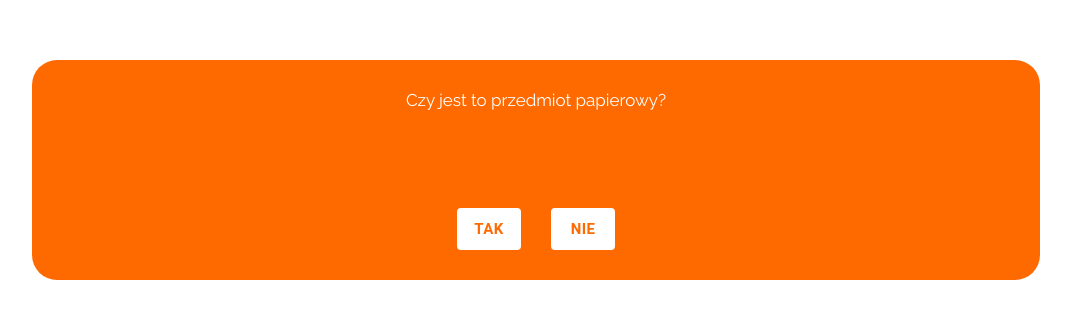
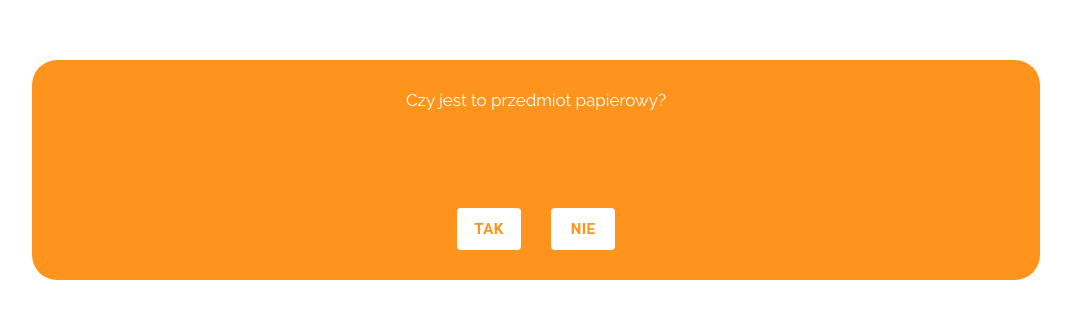
Before and after one commit to HackYeah-FTMS/hackyeah-frontend, a React (Create React App) app: page /questions in a window 1280 px wide. Shown: the part 238-556 px from the top of the page, without its empty margins (104-1175 px from the left). Built offline with nearby package versions, Linux system fonts and the light colour scheme.

Commit message:
Change orange color type

```diff
--- a/src/components/BorderBox.tsx
+++ b/src/components/BorderBox.tsx
@@ -3,7 +3,7 @@ import styled from "styled-components";
 const BorderBox = styled.div.attrs(() => ({}))`
   display: flex;
   flex-direction: column;
-  background-color: #ff6a00;
+  background-color: #FF941D;
   padding: 30px;
   border-radius: 25px;
   width: 75%;
--- a/src/pages/HomePage.tsx
+++ b/src/pages/HomePage.tsx
@@ -25,7 +25,7 @@ const HomePage = () => {
         <Button
           style={{
             background: "white",
-            color: "#ff6a00",
+            color: "#FF941D",
             fontWeight: "bold"
           }}
           onClick={() => history.push("/questions")}
--- a/src/pages/QuestionsPage.tsx
+++ b/src/pages/QuestionsPage.tsx
@@ -142,7 +142,7 @@ const QuestionsPage = () => {
           <Button
             style={{
               background: "white",
-              color: "#ff6a00",
+              color: "#FF941D",
               fontWeight: "bold",
             }}
             size="large"
@@ -154,7 +154,7 @@ const QuestionsPage = () => {
           <Button
             style={{
               background: "white",
-              color: "#ff6a00",
+              color: "#FF941D",
               fontWeight: "bold",
             }}
             size="large"
```
